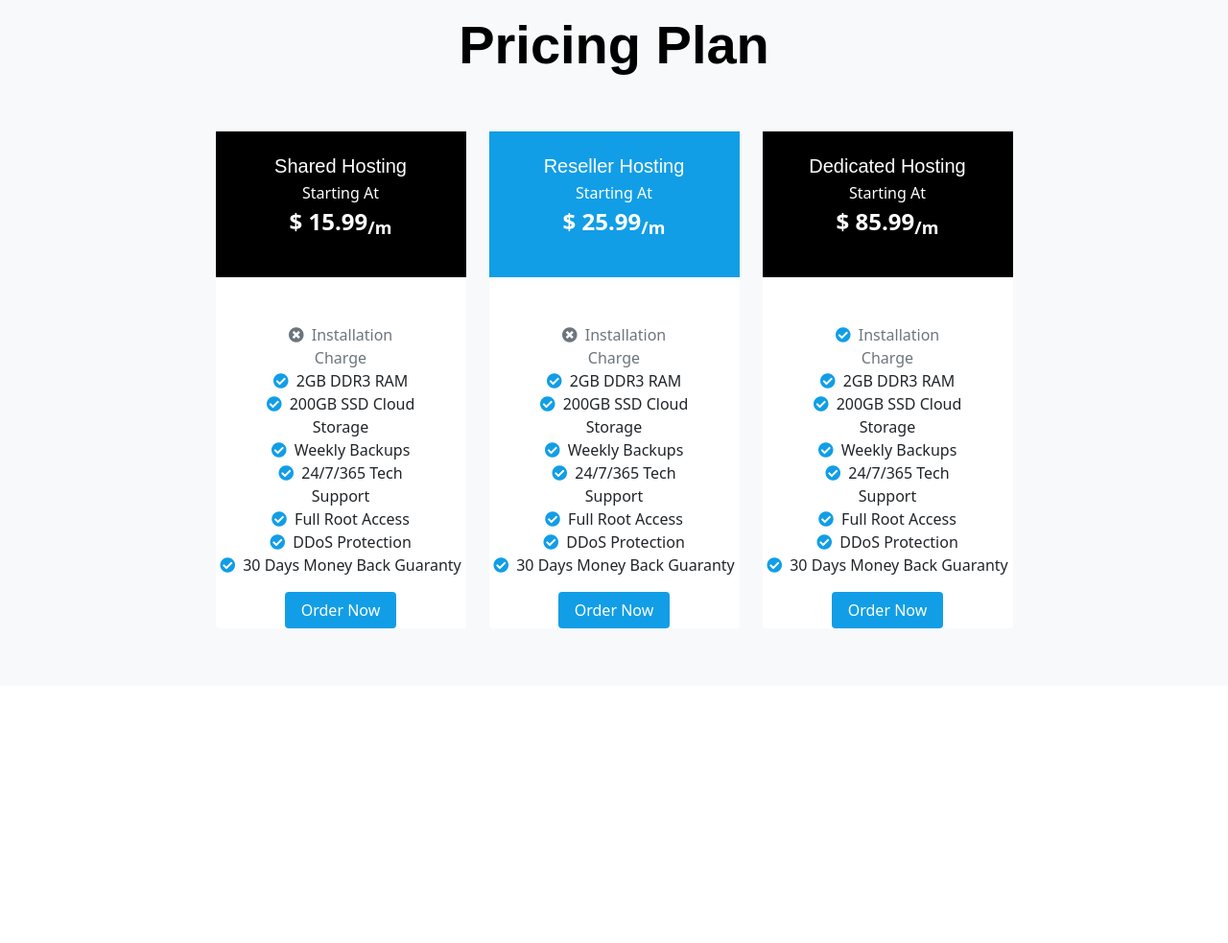
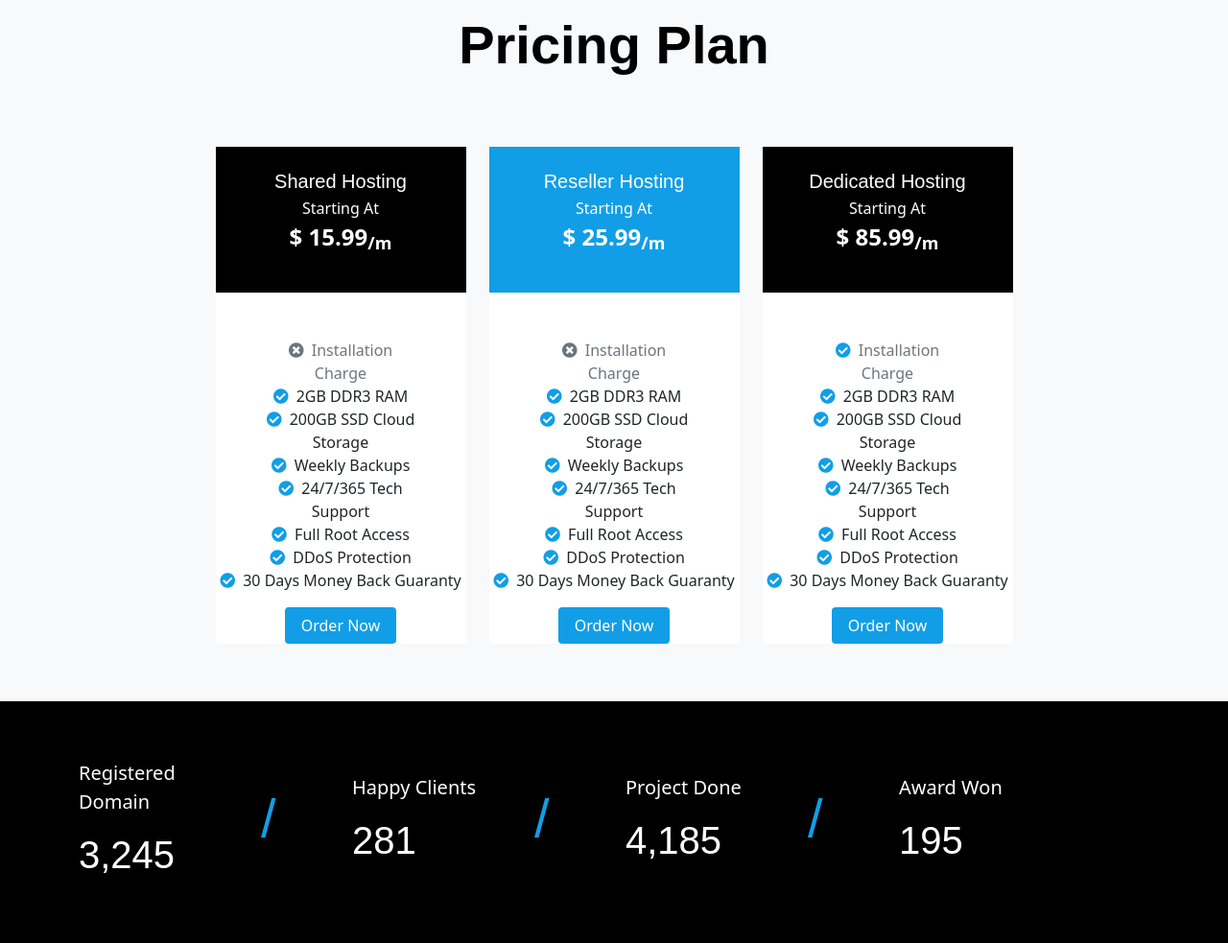
Before and after one commit to ihossen016/SSD-Cloud-Landingpage, a plain HTML site: page index.html in a window 1280 px wide. Shown: the part 1961-2944 px from the top of the page at 96% size. Before the commit the page ends 2676 px from the top, so only its background shows below. Drawn offline with nearby package versions, Linux system fonts and the light colour scheme; a web font is replaced by a local one.

Commit message:
count section added

```diff
--- a/index.html
+++ b/index.html
@@ -421,7 +421,7 @@
         <h2 class="display-4 feature fw-bold">Pricing Plan</h2>
         <div class="row pt-5 align-items-center justify-content-center">
           <div class="col-8 col-lg-4 col-xl-3">
-            <div class="card border-0">
+            <div class="card border-0 mt-3">
               <div class="card-body text-center p-0">
                 <div class="container-fluid card-title py-4">
                   <h4 class="card-title fs-5">Shared Hosting</h4>
@@ -459,7 +459,7 @@
             </div>
           </div>
           <div class="col-8 col-lg-4 col-xl-3">
-            <div class="card border-0">
+            <div class="card border-0 mt-3">
               <div class="card-body text-center p-0">
                 <div class="container-fluid card-title card-rm py-4">
                   <h4 class="fs-5">Reseller Hosting</h4>
@@ -497,7 +497,7 @@
             </div>
           </div>
           <div class="col-8 col-lg-4 col-xl-3">
-            <div class="card border-0">
+            <div class="card border-0 mt-3">
               <div class="card-body text-center p-0">
                 <div class="container-fluid card-title py-4">
                   <h4 class="card-title fs-5">Dedicated Hosting</h4>
@@ -540,7 +540,42 @@
     <!-- Pricing Section End -->
 
     <!-- Counter Section Start -->
+    <section class="container-fluid count">
+      <div class="container justify-content-center">
+      <div class="row justify-content-center align-items-center">
+        <div class="col-8 col-lg-2">
+          <p class="lead">Registered Domain</p>
+          <h3 class="display-6">3,245</h3>
+        </div>
+        <div class="col-8 col-lg-1">
+          <h3 class="display-4 divider">/</h3>
+        </div>
+        <div class="col-8 col-lg-2">
+          <p class="lead">Happy Clients</p>
+          <h3 class="display-6">281</h3>
+        </div>
+        <div class="col-8 col-lg-1">
+          <h3 class="display-4 divider">/</h3>
+        </div>
+        <div class="col-8 col-lg-2">
+          <p class="lead">Project Done</p>
+          <h3 class="display-6">4,185</h3>
+        </div>
+        <div class="col-8 col-lg-1">
+          <h3 class="display-4 divider">/</h3>
+        </div>
+        <div class="col-8 col-lg-3">
+          <p class="lead">Award Won</p>
+          <h3 class="display-6">195</h3>
+        </div>
+      </div>
+    </div>
+    </section>
     <!-- Counter Section End -->
+
+    <!-- Service Detail Section Start -->
+
+    <!-- Service Detail Section End -->
 
     <!-- Bootstrap 5 JS Bundle -->
     <script
--- a/style.css
+++ b/style.css
@@ -104,3 +104,10 @@ h4 {
   background: black;
   color: white;
 }
+.count {
+  background: black;
+  color: white;
+}
+.divider {
+  color: #119ee6;
+}
```
